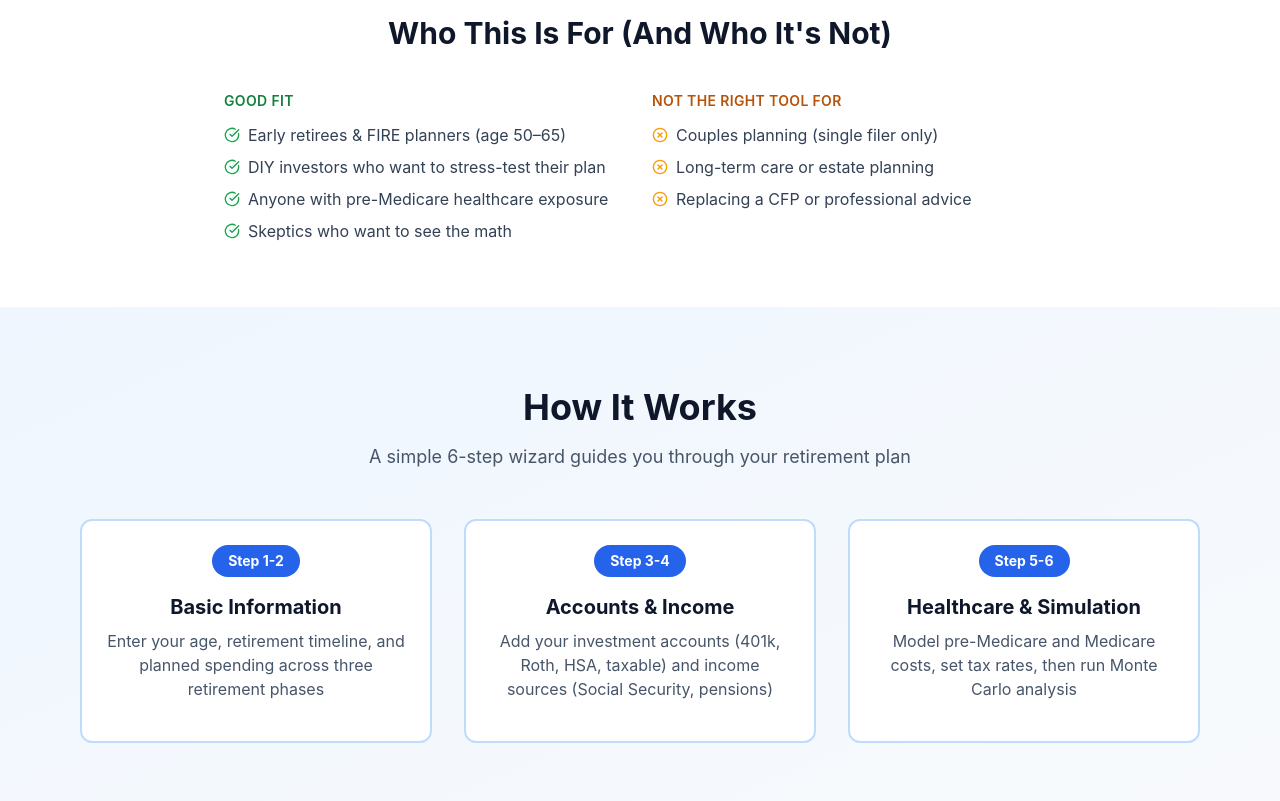
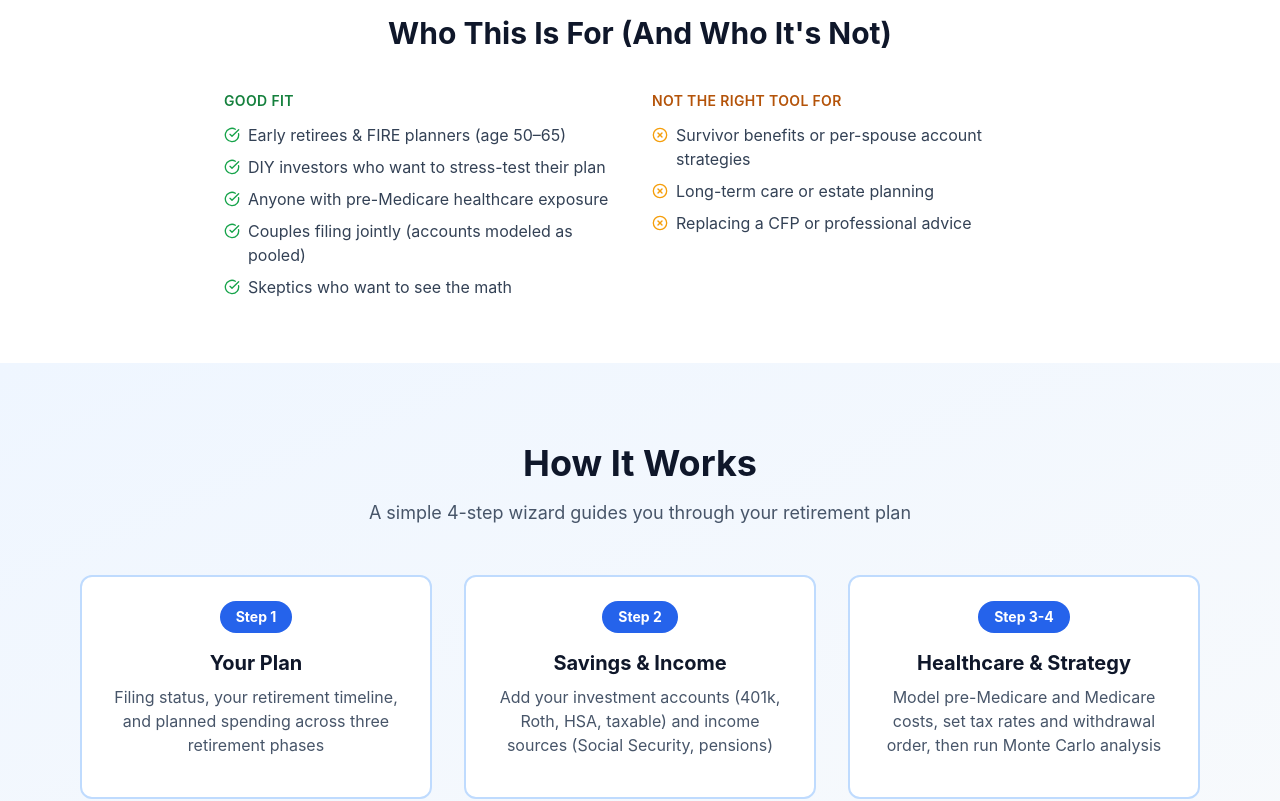
Before and after one commit to tuangatech/Retirement-Planner, a React (Vite) app: page / in a window 1280 px wide. Shown: the part 1500-2301 px from the top of the page. Built offline with nearby package versions, Linux system fonts and the light colour scheme.

Commit message:
Fix stale wizard step count and single-filer copy; point Back to Wizard at step 4

```diff
--- a/src/components/common/Header.tsx
+++ b/src/components/common/Header.tsx
@@ -27,7 +27,7 @@ export function Header({ variant = 'wizard' }: HeaderProps) {
     };
 
     const handleBackToWizard = () => {
-        navigate('/wizard/7');
+        navigate('/wizard/4');
     };
 
     // const handleExportCSV = () => {
--- a/src/pages/LandingPage.tsx
+++ b/src/pages/LandingPage.tsx
@@ -180,13 +180,14 @@ export default function LandingPage() {
                                 <li className="flex items-start gap-2"><CheckCircle className="w-4 h-4 text-green-600 flex-shrink-0 mt-1" /><span>Early retirees &amp; FIRE planners (age 50–65)</span></li>
                                 <li className="flex items-start gap-2"><CheckCircle className="w-4 h-4 text-green-600 flex-shrink-0 mt-1" /><span>DIY investors who want to stress-test their plan</span></li>
                                 <li className="flex items-start gap-2"><CheckCircle className="w-4 h-4 text-green-600 flex-shrink-0 mt-1" /><span>Anyone with pre-Medicare healthcare exposure</span></li>
+                                <li className="flex items-start gap-2"><CheckCircle className="w-4 h-4 text-green-600 flex-shrink-0 mt-1" /><span>Couples filing jointly (accounts modeled as pooled)</span></li>
                                 <li className="flex items-start gap-2"><CheckCircle className="w-4 h-4 text-green-600 flex-shrink-0 mt-1" /><span>Skeptics who want to see the math</span></li>
                             </ul>
                         </div>
                         <div>
                             <p className="text-sm font-semibold text-amber-700 uppercase tracking-wide mb-3">Not the right tool for</p>
                             <ul className="space-y-2 text-slate-700">
-                                <li className="flex items-start gap-2"><XCircle className="w-4 h-4 text-amber-500 flex-shrink-0 mt-1" /><span>Couples planning (single filer only)</span></li>
+                                <li className="flex items-start gap-2"><XCircle className="w-4 h-4 text-amber-500 flex-shrink-0 mt-1" /><span>Survivor benefits or per-spouse account strategies</span></li>
                                 <li className="flex items-start gap-2"><XCircle className="w-4 h-4 text-amber-500 flex-shrink-0 mt-1" /><span>Long-term care or estate planning</span></li>
                                 <li className="flex items-start gap-2"><XCircle className="w-4 h-4 text-amber-500 flex-shrink-0 mt-1" /><span>Replacing a CFP or professional advice</span></li>
                             </ul>
@@ -202,13 +203,13 @@ export default function LandingPage() {
                         How It Works
                     </h2>
                     <p className="text-lg text-slate-600 text-center mb-12 max-w-3xl mx-auto">
-                        A simple 6-step wizard guides you through your retirement plan
+                        A simple 4-step wizard guides you through your retirement plan
                     </p>
 
                     <div className="grid md:grid-cols-3 gap-8 mb-12">
-                        <StepCard number="1-2" title="Basic Information" description="Enter your age, retirement timeline, and planned spending across three retirement phases" />
-                        <StepCard number="3-4" title="Accounts & Income" description="Add your investment accounts (401k, Roth, HSA, taxable) and income sources (Social Security, pensions)" />
-                        <StepCard number="5-6" title="Healthcare & Simulation" description="Model pre-Medicare and Medicare costs, set tax rates, then run Monte Carlo analysis" />
+                        <StepCard number="1" title="Your Plan" description="Filing status, your retirement timeline, and planned spending across three retirement phases" />
+                        <StepCard number="2" title="Savings & Income" description="Add your investment accounts (401k, Roth, HSA, taxable) and income sources (Social Security, pensions)" />
+                        <StepCard number="3-4" title="Healthcare & Strategy" description="Model pre-Medicare and Medicare costs, set tax rates and withdrawal order, then run Monte Carlo analysis" />
                     </div>
 
                 </div>
--- a/src/pages/ResultsPage.tsx
+++ b/src/pages/ResultsPage.tsx
@@ -42,7 +42,7 @@ export default function ResultsPage() {
             if (scenario.results) {
                 setResults(scenario.results);
             } else {
-                navigate('/wizard/7');
+                navigate('/wizard/4');
             }
         } else if (!results && !isCalculating && !error) {
             navigate('/wizard/1');
@@ -102,7 +102,7 @@ export default function ResultsPage() {
                             <div className="space-y-2">
                                 <p className="font-medium">Calculation Error</p>
                                 <p>{error}</p>
-                                <Button onClick={() => navigate('/wizard/7')} variant="outline" size="sm" className="mt-2">
+                                <Button onClick={() => navigate('/wizard/4')} variant="outline" size="sm" className="mt-2">
                                     Return to Wizard
                                 </Button>
                             </div>
--- a/src/pages/ScenariosPage.tsx
+++ b/src/pages/ScenariosPage.tsx
@@ -175,7 +175,7 @@ export default function ScenariosPage() {
                     {/* Page-specific back button stays in content */}
                     <div className="mb-8">
                         <button
-                            onClick={() => navigate('/wizard/7')}
+                            onClick={() => navigate('/wizard/4')}
                             className="text-blue-600 hover:text-blue-800 mb-4 flex items-center gap-2"
                         >
                             <ArrowLeft className="w-5 h-5" />
```
Also changed, not shown: 1 other file (tests, documents, lock files or other folders).
